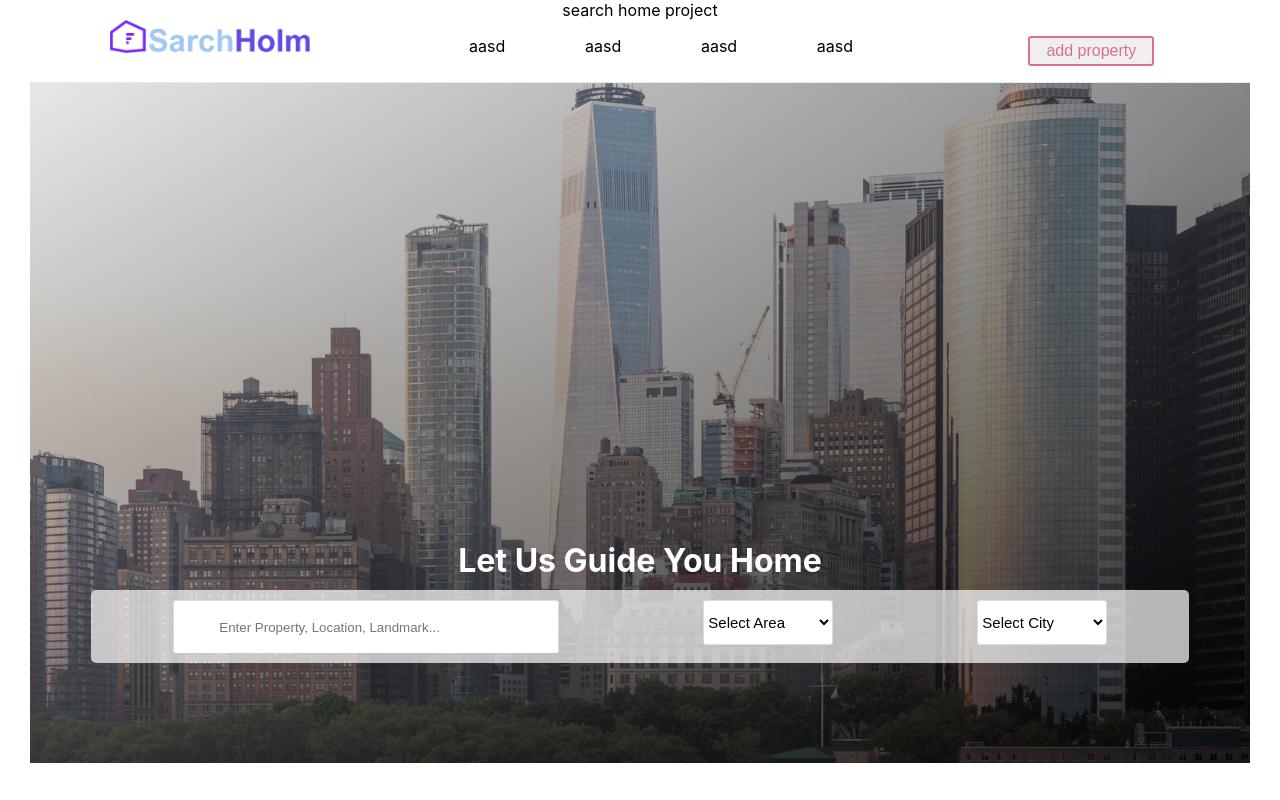
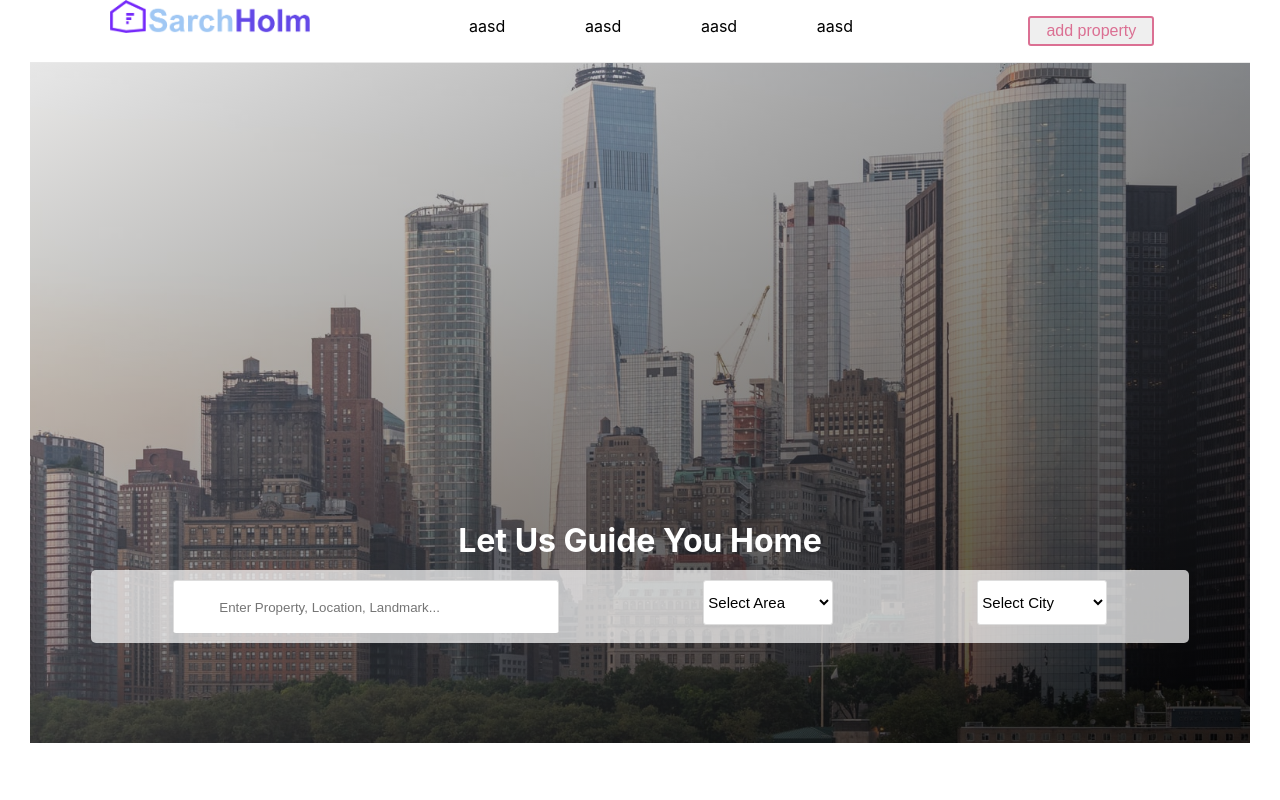
Before and after one commit to Web-Developers-G7/search-home, a React (Create React App) app: page / in a window 1280 px wide. Built offline with nearby package versions, Linux system fonts and the light colour scheme.

Commit message:
del static text in the app

```diff
--- a/src/App.js
+++ b/src/App.js
@@ -5,7 +5,6 @@ import HeaderSection from "./sections/header";
 function App() {
   return (
     <div className="App">
-      search home project
       <HeaderSection />
     </div>
   );
```
